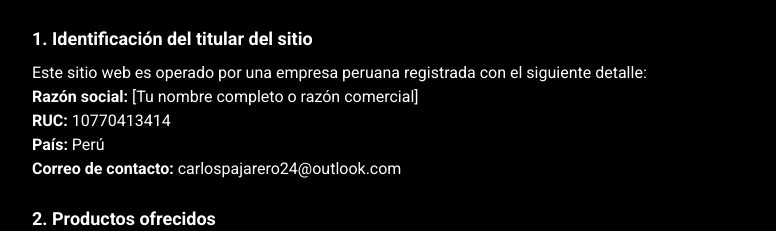
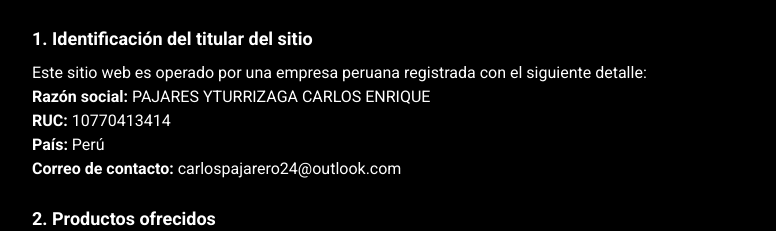
Before and after one commit to Malvekiano/TM2, a Next.js app: page /terminos in a window 1280 px wide. Shown: the part 151-382 px from the top of the page, without its empty margins (248-1024 px from the left). Built offline with nearby package versions, Linux system fonts and the light colour scheme.

Commit message:
Commit desde TM2 DONweb

```diff
--- a/ecosystem.config.js
+++ b/ecosystem.config.js
@@ -1,6 +1,6 @@
 module.exports = {
   apps : [{
-    name: "linio-ssl",
+    name: "linio2-ssl",
     script: "npx",
     args: "serve out --ssl-cert /etc/ssl/certs/linio.uno.crt --ssl-key /etc/ssl/certs/linio.uno.key --listen 443",
     env: {
--- a/src/app/terminos/page.tsx
+++ b/src/app/terminos/page.tsx
@@ -12,7 +12,7 @@ export default function TerminosPage() {
       <p className="mb-4">
         Este sitio web es operado por una empresa peruana registrada con el siguiente detalle:
         <br />
-        <strong>Razón social:</strong> [Tu nombre completo o razón comercial]<br />
+        <strong>Razón social:</strong> PAJARES YTURRIZAGA CARLOS ENRIQUE<br />
         <strong>RUC:</strong> 10770413414<br />
         <strong>País:</strong> Perú<br />
         <strong>Correo de contacto:</strong> carlospajarero24@outlook.com
```
Also changed, not shown: 1 other file (tests, documents, lock files or other folders).
